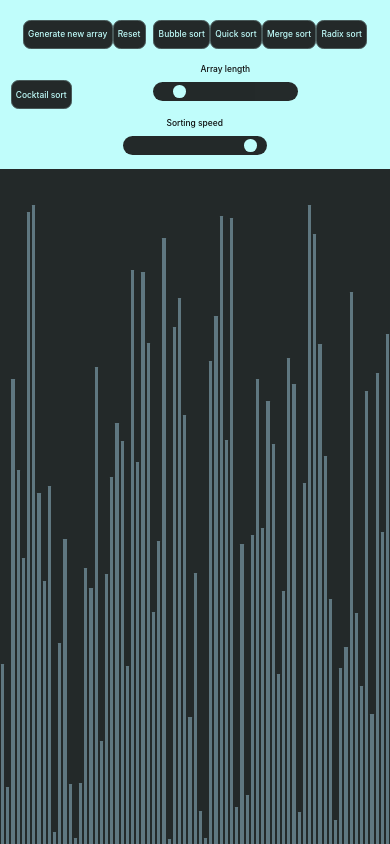
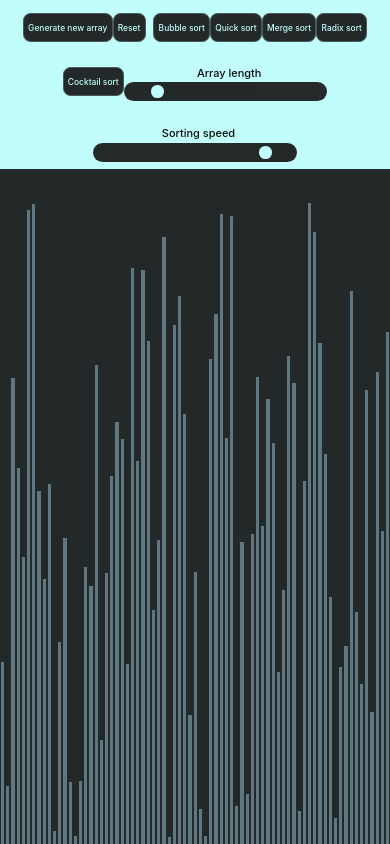
Before and after one commit to JanMDahl/VisualAlgorithms, a React (Create React App) app: page / in a window 390 px wide. Built offline with nearby package versions, Linux system fonts and the light colour scheme.

Commit message:
Fixed visualization of bubble and cocktail sort and small bug fixes

```diff
--- a/src/App.css
+++ b/src/App.css
@@ -19,6 +19,8 @@ html {
   flex-direction: row;
   justify-content: center;
   align-items: center;
+  flex-wrap: wrap;
+  text-align: center;
 }
 
 
@@ -103,8 +105,7 @@ p {
   -webkit-user-select: none;
   touch-action: manipulation;
   width: fit-content;
-  margin-left: 1%;
-  margin-right: -2vw;
+  margin-right: -1.8vw;
 }
 
 input {
@@ -126,16 +127,15 @@ input {
 input[type=range]{
   -webkit-appearance: none;
   appearance: none;
+  margin-top: 0.3vh;
 }
 
 
 
 input[type=range]::-webkit-slider-thumb {
-  -webkit-appearance: none;
   appearance: none;
-  border: none;
-  height: 1.6vh;
-  width: 1.6vh;
+  height: 1.8vh;
+  width: 1.8vh;
   border-radius: 50%;
   background: #C0FDFB;
 
@@ -153,12 +153,15 @@ input[type=range]::-webkit-slider-thumb {
   }
 
   .slider-container {
-    padding-left: 2vh;
-    padding-right: 2vh;
+
+    flex-direction: column;
     flex-wrap: wrap;
     text-align: center;
+    display: flex;
+  justify-content: center;
+  align-items: center;
+  }
 
-  }
   button {
     font-size: 1vh;
     padding-left: 0.5vh;
@@ -175,17 +178,16 @@ input[type=range]::-webkit-slider-thumb {
     margin-left: 0vh;
   }
   p {
-    font-size: 1vh;
-    margin-right: 0.4vh;
-    margin-top: -2vh;
+    font-size: 1.3vh;
     display: inline-block;
+    margin-bottom: 0;
   }
   input[type=range]::-webkit-slider-thumb {
     height: 1.5vh;
     width: 1.5vh;
   }
   input[type=range] {
-    width: 35vw;
+    width: 50vw;
     height: 2.2vh;
 
   }
--- a/src/App.tsx
+++ b/src/App.tsx
@@ -23,26 +23,34 @@ function App() {
     for (let i = 0; i < arr.length; i++) {
       for (let j = 1; j < arr.length - i; j++) {
 
-        if (arr[j].value < arr[j - 1].value) {
-          let temp = arr[j].value;
-          arr[j].value = arr[j - 1].value;
-          arr[j - 1].value = temp;
-        }
-
         arr[j].isChanging = true;
         arr[j - 1].isAlsoChanging = true;
 
         await showAndWait(arr);
 
-        arr[j].isChanging = false;
-        arr[j - 1].isAlsoChanging = false;
-        arr[j - 1].isChanging = true;
-        arr[j].isAlsoChanging = true;
+        if (arr[j].value < arr[j - 1].value) {
+          let temp = arr[j].value;
+          arr[j].value = arr[j - 1].value;
+          arr[j - 1].value = temp;
+
+          arr[j].isChanging = false;
+          arr[j].isAlsoChanging = true;
+          arr[j - 1].isChanging = true;
+        }
+
+
 
         await showAndWait(arr);
 
+
+
+        arr[j].isChanging = false;
+        arr[j - 1].isAlsoChanging = false;
+        arr[j].isAlsoChanging = false;
         arr[j - 1].isChanging = false;
-        arr[j].isAlsoChanging = false;
+
+
+
       }
       arr[arr.length - i - 1].isDone = true;
     }
@@ -57,27 +65,27 @@ function App() {
       swapped = false;
 
       for (let i = start; i < end - 1; i++) {
+        arr[i].isChanging = true;
+        arr[i + 1].isAlsoChanging = true;
+
+        await showAndWait(arr);
+
         if (arr[i].value > arr[i + 1].value) {
           let temp = arr[i].value;
           arr[i].value = arr[i + 1].value;
           arr[i + 1].value = temp;
           swapped = true;
+
+          arr[i].isChanging = false;
+          arr[i].isAlsoChanging = true;
+          arr[i + 1].isChanging = true;
         }
-
-        arr[i].isChanging = true;
-        arr[i + 1].isAlsoChanging = true;
-
         await showAndWait(arr);
 
         arr[i].isChanging = false;
         arr[i + 1].isAlsoChanging = false;
-        arr[i + 1].isChanging = true;
-        arr[i].isAlsoChanging = true;
-
-        await showAndWait(arr);
-
+        arr[i].isAlsoChanging = false;
         arr[i + 1].isChanging = false;
-        arr[i].isAlsoChanging = false;
       }
 
       if (!swapped) {
@@ -89,25 +97,27 @@ function App() {
       end = end - 1;
 
       for (let i = end - 1; i >= start; i--) {
+        arr[i].isChanging = true;
+        arr[i + 1].isAlsoChanging = true;
+
+        await showAndWait(arr);
+
         if (arr[i].value > arr[i + 1].value) {
           let temp = arr[i].value;
           arr[i].value = arr[i + 1].value;
           arr[i + 1].value = temp;
           swapped = true;
+
+          arr[i].isChanging = false;
+          arr[i].isAlsoChanging = true;
+          arr[i + 1].isChanging = true;
         }
 
-        arr[i].isChanging = true;
-        arr[i + 1].isAlsoChanging = true;
 
         await showAndWait(arr);
 
         arr[i].isChanging = false;
         arr[i + 1].isAlsoChanging = false;
-        arr[i + 1].isChanging = true;
-        arr[i].isAlsoChanging = true;
-
-        await showAndWait(arr);
-
         arr[i + 1].isChanging = false;
         arr[i].isAlsoChanging = false;
       }
@@ -284,7 +294,7 @@ function App() {
 
 
   async function showAndWait(arr: Elem[]) {
-    await new Promise(resolve => setTimeout(resolve, Math.abs(Math.floor(tickMs / 2))));
+    await new Promise(resolve => setTimeout(resolve, Math.abs(Math.floor(tickMs))));
     setArray(Array.from(arr));
   }
 
@@ -307,7 +317,7 @@ function App() {
         </div>
         <div className="slider-container">
         <p>Sorting speed</p>
-        <input max={-2} min={-150} type="range" className="input" defaultValue={tickMs} onChange={(e) => tickMs = e.target.valueAsNumber}></input>
+        <input max={-1} min={-125} type="range" className="input" defaultValue={tickMs} onChange={(e) => tickMs = e.target.valueAsNumber}></input>
         </div>
       </div>
       <div className="array-container">
@@ -327,7 +337,7 @@ const generateArray = (arrL: number): Elem[] => {
   let temp = [];
 
   for (let i = 0; i < arrL; i++) {
-    temp.push(new Elem(Math.floor((Math.random() * 2000) + 5)));
+    temp.push(new Elem(Math.floor((Math.random() * 2000) + 10)));
   }
   return temp;
 }
@@ -336,4 +346,4 @@ const reset = () => {
   window.location.reload();
 }
 
-var tickMs = -10;
+var tickMs = -15;
```
